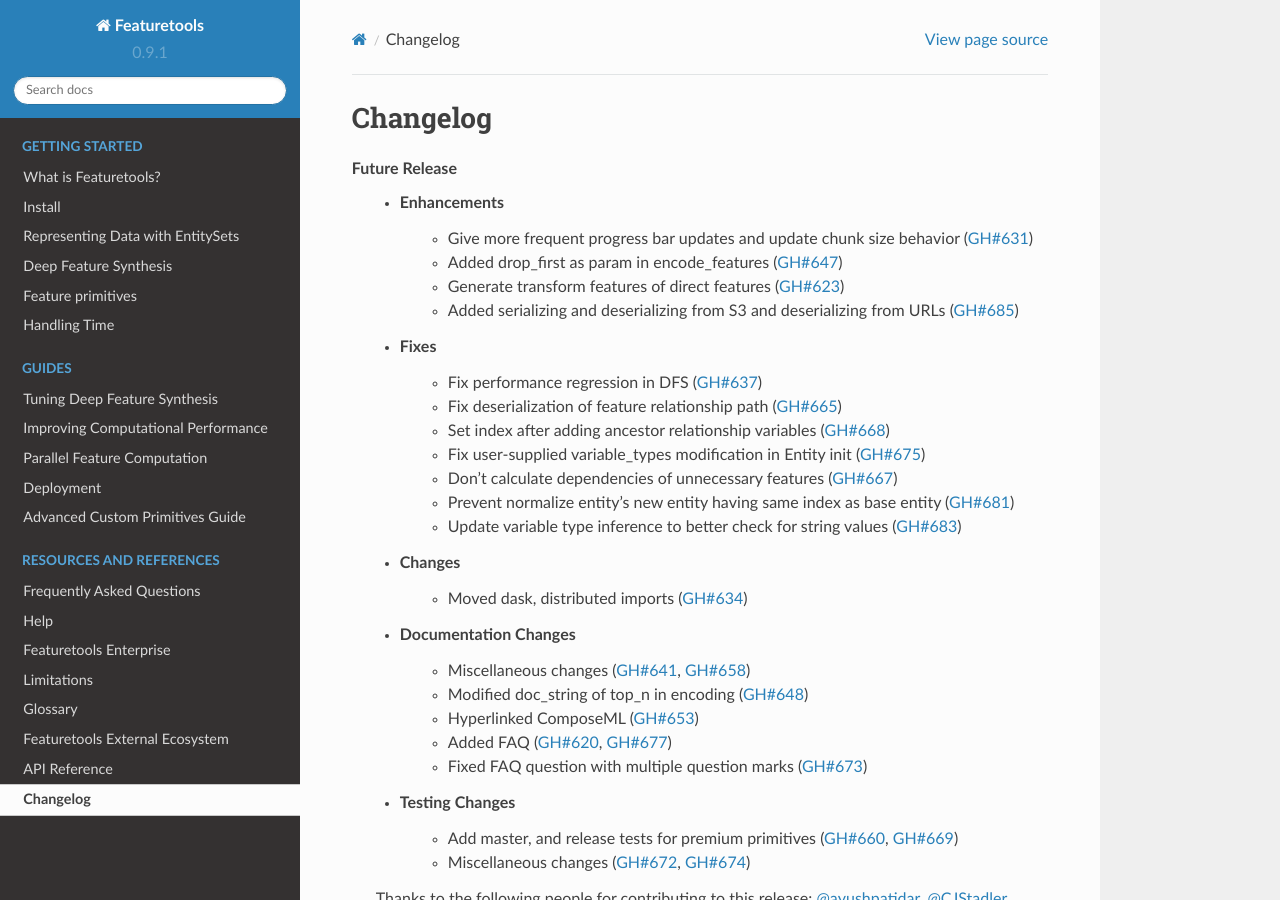
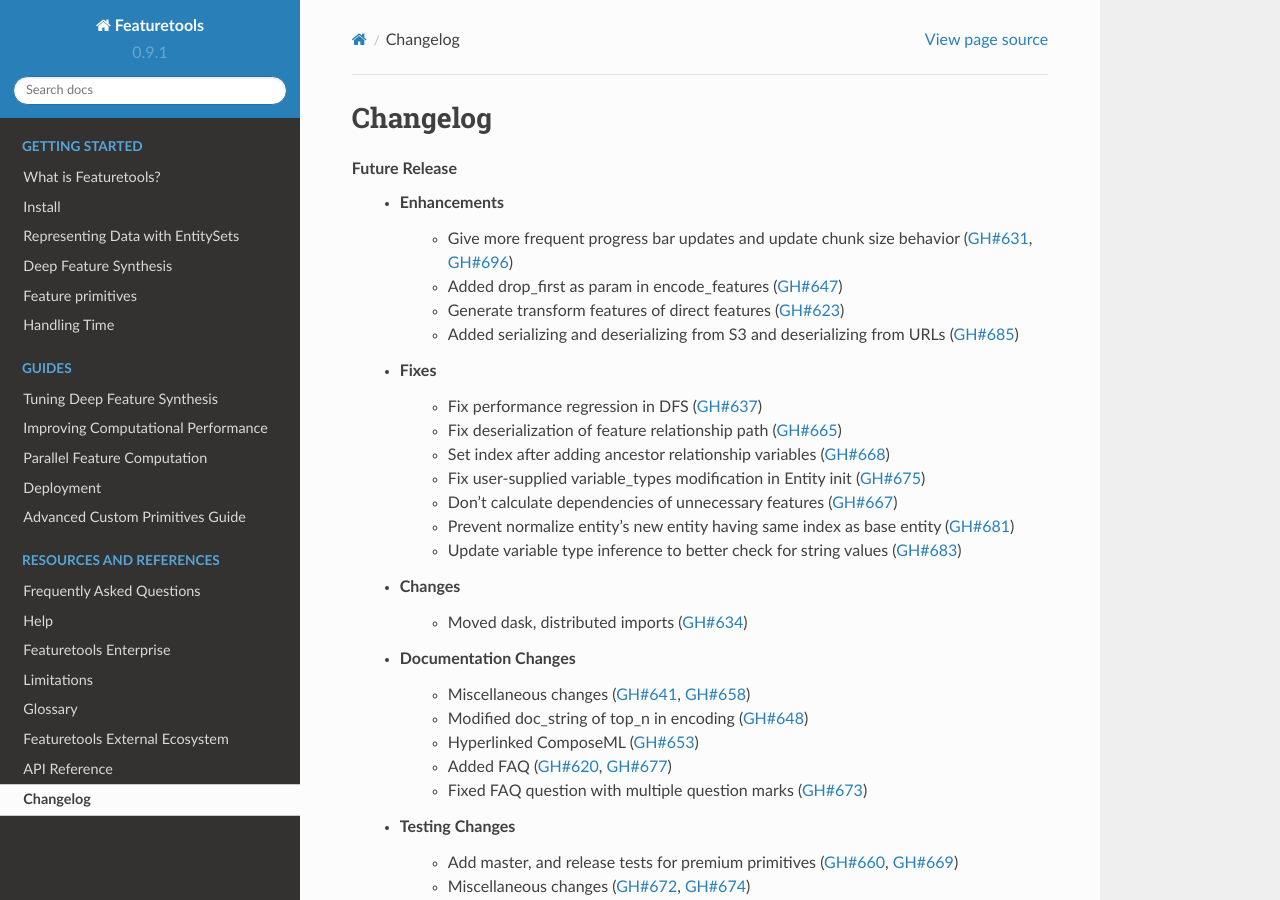
Before and after one commit to alteryx/featuretools, a Sphinx documentation site: the page built from docs/source/changelog.rst, in a window 1280 px wide and 900 px high. Built offline with Sphinx 7.4.7 and the Read the Docs theme 2.0.0, drawn with Linux system fonts in a browser that asks for light colours; pages that are not in the unit, such as notebooks, are missing from menus.

Commit message:
changelog

```diff
--- a/docs/source/changelog.rst
+++ b/docs/source/changelog.rst
@@ -4,7 +4,7 @@
 ---------
 **Future Release**
     * Enhancements
-        * Give more frequent progress bar updates and update chunk size behavior (:pr:`631`)
+        * Give more frequent progress bar updates and update chunk size behavior (:pr:`631`, :pr:`696`)
         * Added drop_first as param in encode_features (:pr:`647`)
         * Generate transform features of direct features (:pr:`623`)
         * Added serializing and deserializing from S3 and deserializing from URLs (:pr:`685`)
```
